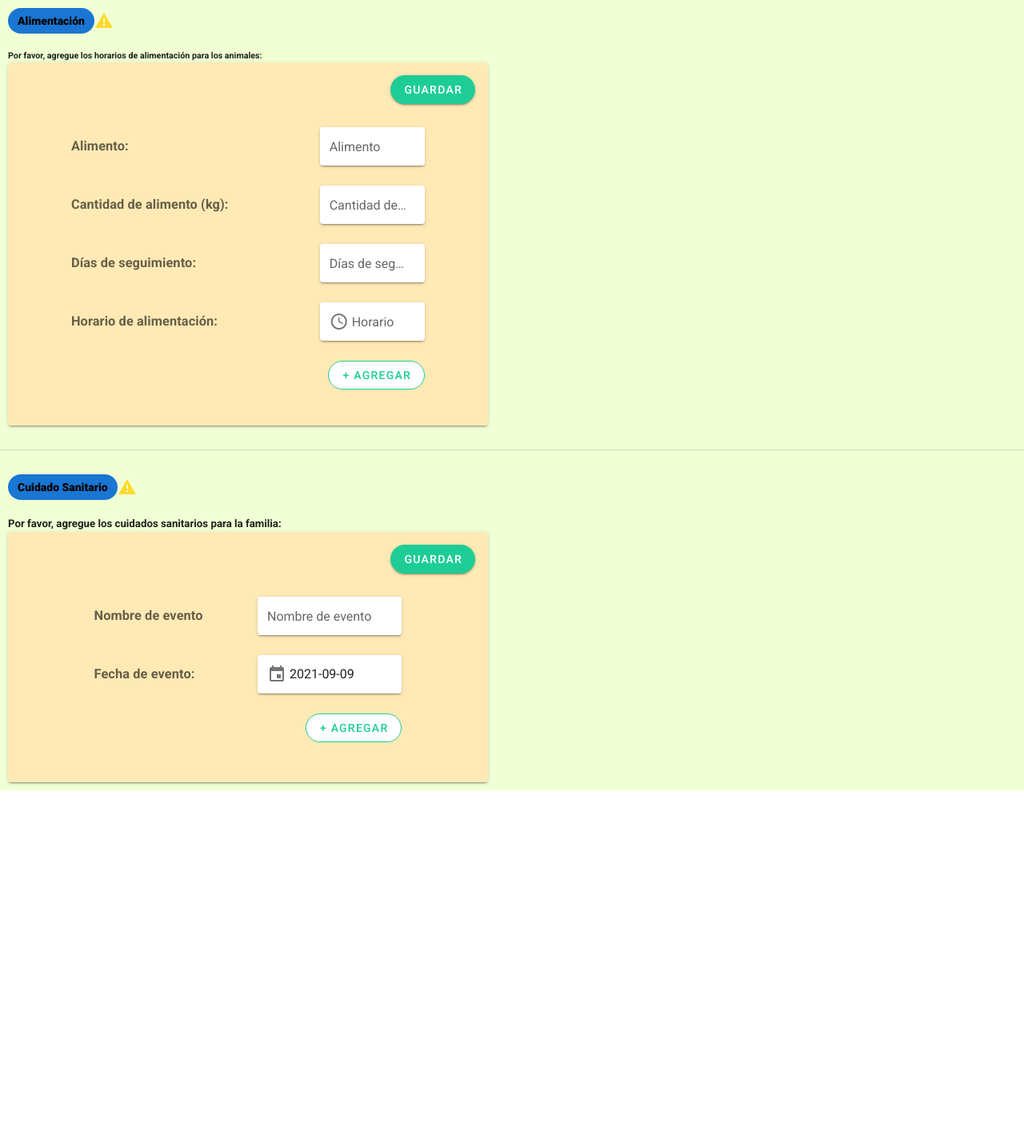
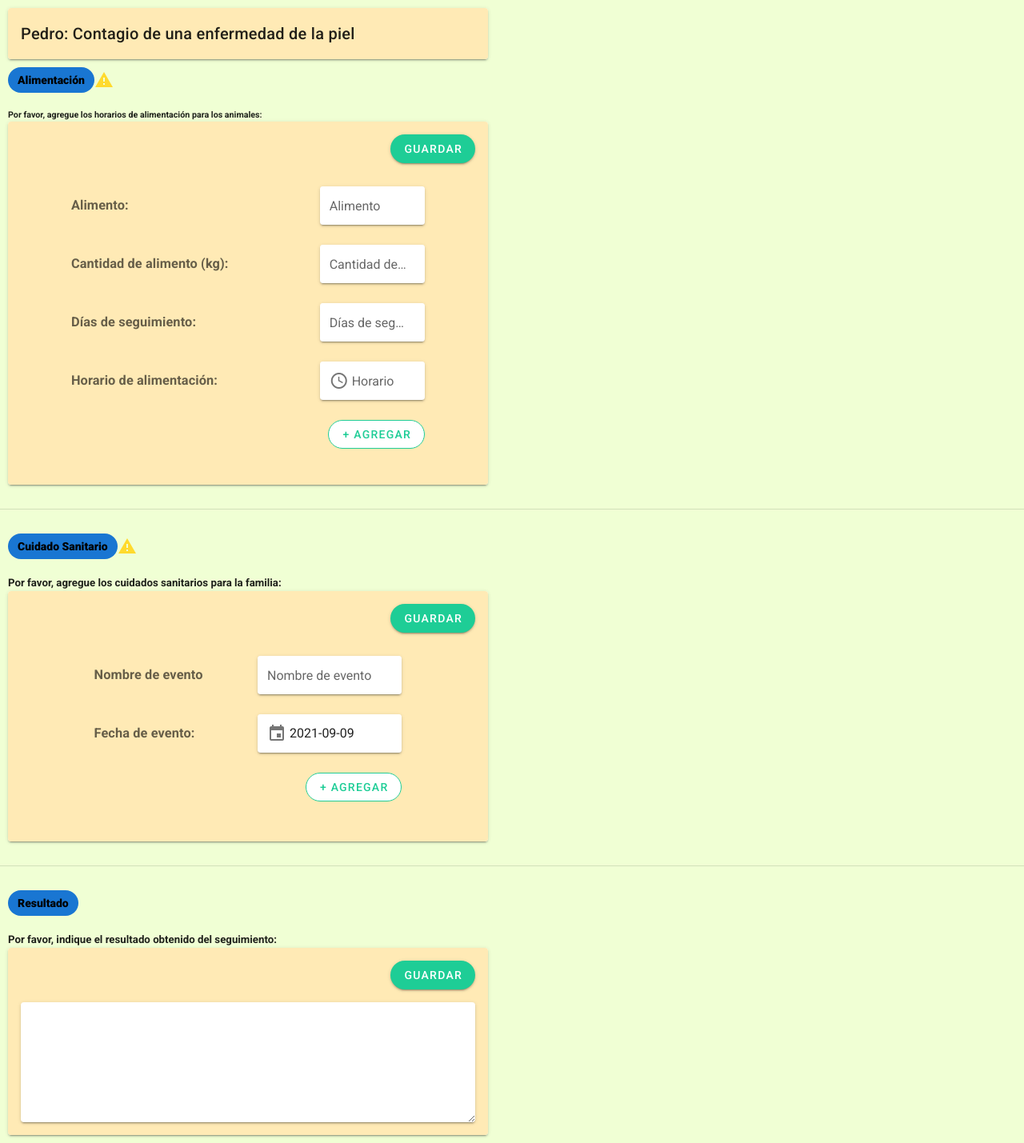
Before and after one commit to MATRIXMM/chakra-frotend, a Nuxt app: page /veterinario/configuracion/incidentes/1 in a window 1280 px wide. Shown: the whole page at 80% size. Before the commit the page ends 988 px from the top, so only its background shows below. Built offline with nearby package versions, Linux system fonts and the light colour scheme.

Commit message:
feat: componente resultado y detalle agregado

```diff
--- /dev/null
+++ b/components/veterinario/configuracion/incidencias/Resultado.vue
@@ -0,0 +1,66 @@
+<template>
+  <div style="margin: 10px">
+    <v-chip
+      color= #1976D2
+      text-color="black"
+      class="font-weight-black"
+    >
+      Resultado
+    </v-chip>
+    <h5 style="margin-top: 20px">
+      Por favor, indique el resultado obtenido del seguimiento:
+    </h5>
+    <v-card
+      elevation="2"
+      width="600px"
+    >
+      <v-card-title
+        style="display: flex; justify-content: right;background: #FFEAB5"
+      >
+        <v-btn
+          v-if="!registrado"
+          rounded
+          color="primary"
+          @click="registrarResultado"
+        >
+          Guardar
+        </v-btn>
+        <v-btn
+          v-if="registrado"
+          rounded
+          color="primary"
+        >
+          Actualizar
+        </v-btn>
+      </v-card-title>
+      <v-card-text style="background: #FFEAB5">
+        <v-textarea
+          v-model="resultado"
+          hide-details
+          solo
+          full-width
+          single-line
+        />
+      </v-card-text>
+    </v-card>
+  </div>
+</template>
+
+<script>
+export default {
+  name: "Resultado",
+  data: () => ({
+    resultado: null,
+    registrado: false,
+  }),
+  methods: {
+    registrarResultado(){
+      console.log("Este es el resultado registrado", this.resultado);
+    },
+  }
+}
+</script>
+
+<style scoped>
+
+</style>
--- a/pages/veterinario/configuracion/incidentes/_id.vue
+++ b/pages/veterinario/configuracion/incidentes/_id.vue
@@ -1,22 +1,44 @@
 <template>
   <div>
+    <div style="margin: 10px">
+      <v-card
+        elevation="2"
+        width="600px"
+      >
+        <v-card-title style="background: #FFEAB5">
+          <div
+            solo
+            hide-details
+            disabled
+          >
+            {{nombreAnimal}}: {{observacion}}
+          </div>
+        </v-card-title>
+      </v-card>
+    </div>
     <Alimentacion />
     <v-divider style="margin-top: 30px; margin-bottom: 30px"/>
     <CuidadoSanitario />
+    <v-divider style="margin-top: 30px; margin-bottom: 30px"/>
+    <Resultado />
   </div>
 </template>
 
 <script>
 import Alimentacion from "@/components/veterinario/configuracion/incidencias/Alimentacion";
 import CuidadoSanitario from "@/components/veterinario/configuracion/incidencias/CuidadoSanitario";
+import Resultado from "@/components/veterinario/configuracion/incidencias/Resultado";
 
 export default {
   name: "DetalleIncidentes",
   components: {
     Alimentacion: Alimentacion,
     CuidadoSanitario: CuidadoSanitario,
+    Resultado: Resultado,
   },
   data: () => ({
+    nombreAnimal: 'Pedro',
+    observacion: 'Contagio de una enfermedad de la piel'
   }),
 }
 </script>
```
